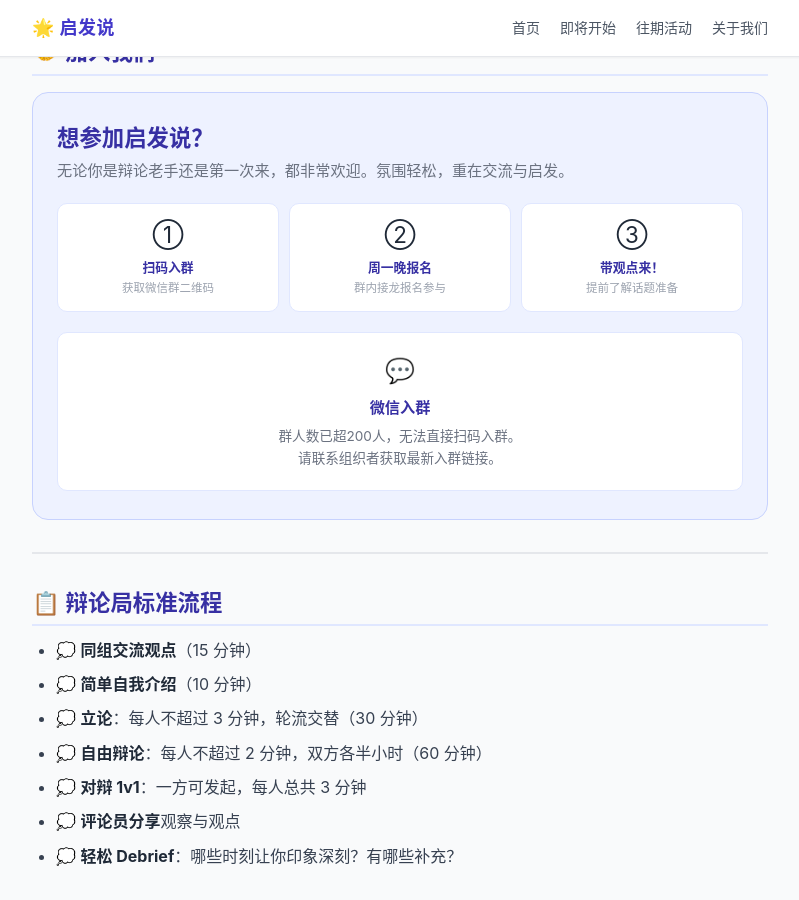
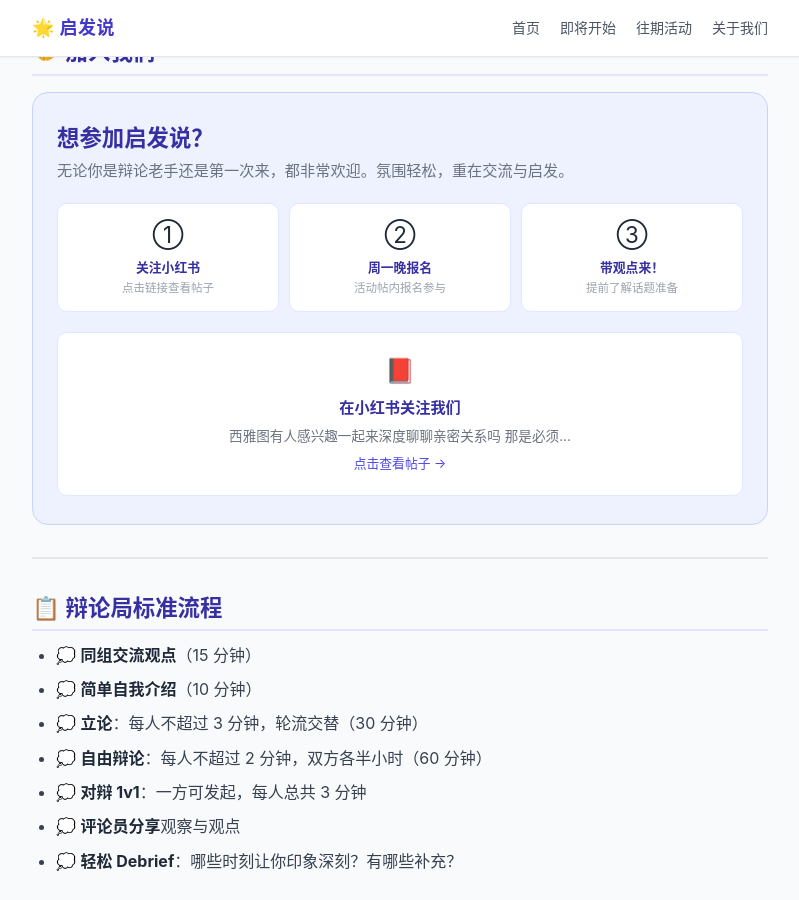
Before and after one commit to moments8890/qifa-talk, a Jekyll site: the page built from about.md, in a window 1280 px wide and 900 px high, scrolled down 1928 px. Shown: the whole window, without its empty margins (240-1039 px from the left). Built offline with Jekyll 4.4.1, drawn with Linux system fonts in a browser that asks for light colours; nearby versions of some CDN libraries.

Commit message:
Replace WeChat contact with 小红书 link for community onboarding
Co-Authored-By: Claude Sonnet 4.6 <noreply@anthropic.com>

```diff
--- a/about.md
+++ b/about.md
@@ -76,13 +76,13 @@ permalink: /about/
   <div style="display:grid;grid-template-columns:repeat(3,1fr);gap:10px;margin-bottom:20px;">
     <div style="background:#fff;border:1px solid #e0e7ff;border-radius:10px;padding:14px 10px;text-align:center;">
       <div style="font-size:1.4rem;margin-bottom:6px;">①</div>
-      <div style="font-size:0.8rem;font-weight:600;color:#3730a3;">扫码入群</div>
-      <div style="font-size:0.72rem;color:#9ca3af;margin-top:3px;">获取微信群二维码</div>
+      <div style="font-size:0.8rem;font-weight:600;color:#3730a3;">关注小红书</div>
+      <div style="font-size:0.72rem;color:#9ca3af;margin-top:3px;">点击链接查看帖子</div>
     </div>
     <div style="background:#fff;border:1px solid #e0e7ff;border-radius:10px;padding:14px 10px;text-align:center;">
       <div style="font-size:1.4rem;margin-bottom:6px;">②</div>
       <div style="font-size:0.8rem;font-weight:600;color:#3730a3;">周一晚报名</div>
-      <div style="font-size:0.72rem;color:#9ca3af;margin-top:3px;">群内接龙报名参与</div>
+      <div style="font-size:0.72rem;color:#9ca3af;margin-top:3px;">活动帖内报名参与</div>
     </div>
     <div style="background:#fff;border:1px solid #e0e7ff;border-radius:10px;padding:14px 10px;text-align:center;">
       <div style="font-size:1.4rem;margin-bottom:6px;">③</div>
@@ -90,11 +90,14 @@ permalink: /about/
       <div style="font-size:0.72rem;color:#9ca3af;margin-top:3px;">提前了解话题准备</div>
     </div>
   </div>
-  <div style="background:#fff;border:1px solid #e0e7ff;border-radius:10px;padding:20px;text-align:center;">
-    <div style="font-size:1.5rem;margin-bottom:8px;">💬</div>
-    <div style="font-size:0.95rem;font-weight:700;color:#3730a3;margin-bottom:6px;">微信入群</div>
-    <div style="font-size:0.85rem;color:#6b7280;line-height:1.6;">群人数已超200人，无法直接扫码入群。<br>请联系组织者获取最新入群链接。</div>
-  </div>
+  <a href="http://xhslink.com/o/7JyPChpvLds" target="_blank" rel="noopener"
+     style="display:block;background:#fff;border:1px solid #e0e7ff;border-radius:10px;padding:20px;text-align:center;text-decoration:none;transition:box-shadow 0.15s;"
+     onmouseover="this.style.boxShadow='0 4px 16px rgba(79,70,229,0.15)'" onmouseout="this.style.boxShadow='none'">
+    <div style="font-size:1.5rem;margin-bottom:8px;">📕</div>
+    <div style="font-size:0.95rem;font-weight:700;color:#3730a3;margin-bottom:6px;">在小红书关注我们</div>
+    <div style="font-size:0.85rem;color:#6b7280;line-height:1.6;">西雅图有人感兴趣一起来深度聊聊亲密关系吗 那是必须...<br>
+    <span style="color:#4f46e5;font-size:0.8rem;margin-top:6px;display:inline-block;">点击查看帖子 →</span></div>
+  </a>
 </div>
 
 ---
```
Also changed, not shown: index.md (+5 -5 lines).
